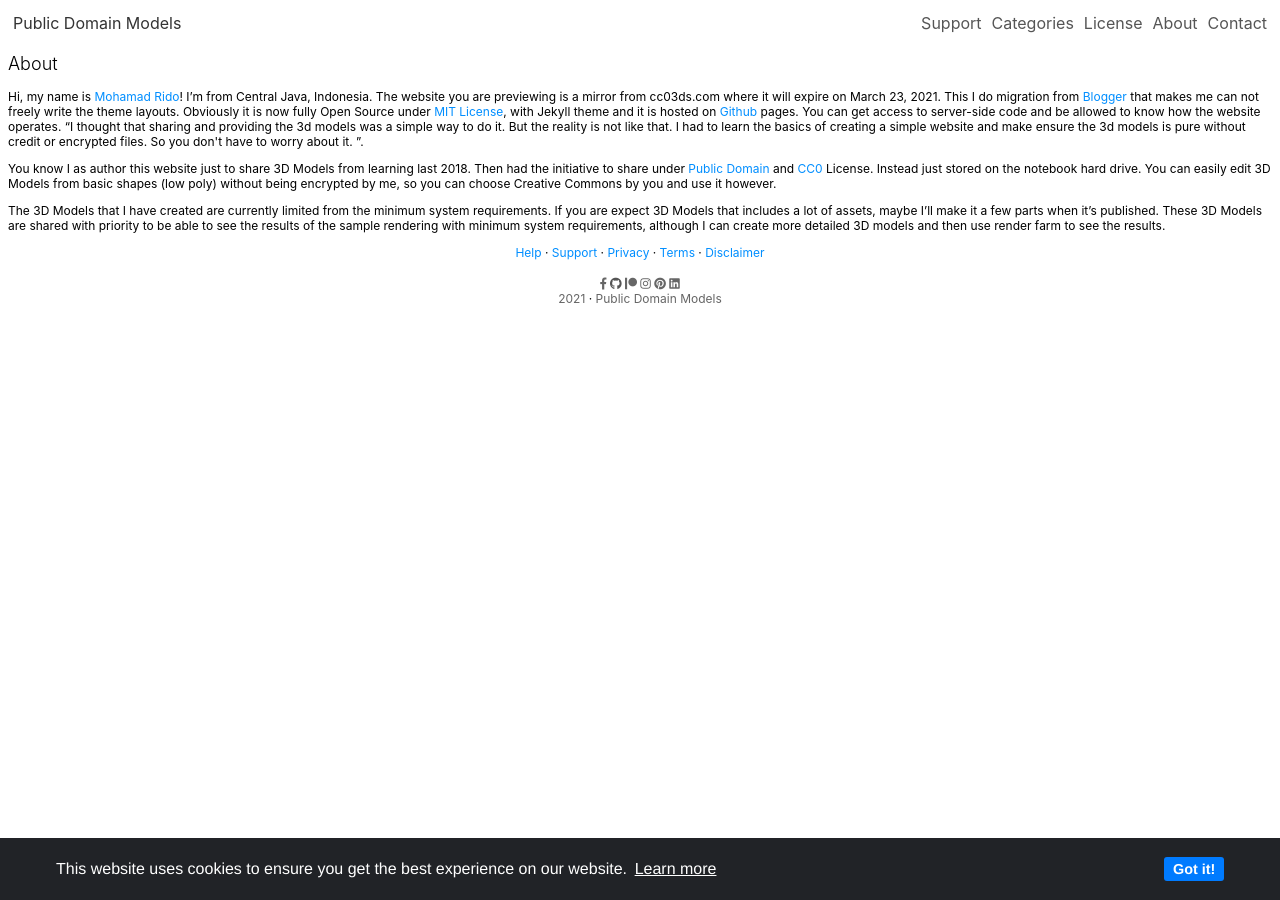
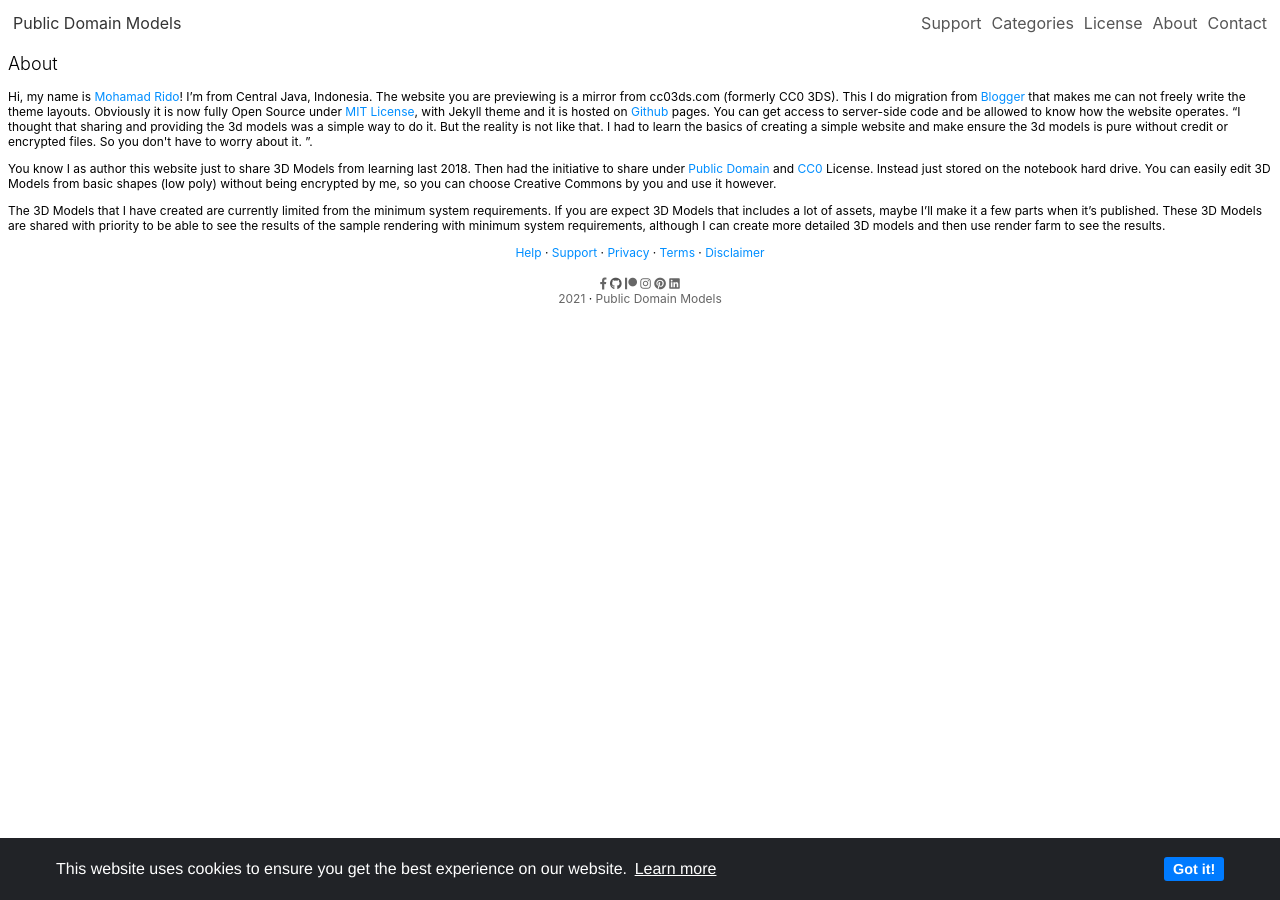
Before and after one commit to mohamadrido/project, a Jekyll site: the page built from about.html, in a window 1280 px wide. Built offline with Jekyll 4.4.1, drawn with Linux system fonts in a browser that asks for light colours; nearby versions of some CDN libraries.

Commit message:
Update about.html

```diff
--- a/about.html
+++ b/about.html
@@ -2,7 +2,7 @@
 layout: page
 title: About
 ---
-<p>Hi, my name is <a style="color: #008eff;" href="https://mohamadrido.artstation.com">Mohamad Rido</a>! I’m from Central Java, Indonesia. The website you are previewing is a mirror from cc03ds.com where it will expire on March 23, 2021. This I do migration from <a style="color: #008eff;" href="https://blogger.com">Blogger</a> that makes me can not freely write the theme layouts. Obviously it is now fully Open Source under <a style="color: #008eff;" href="https://raw.githubusercontent.com/publicdomainmodels/project/main/LICENSE">MIT License</a>, with Jekyll theme and it is hosted on <a style="color: #008eff;" href="https://github.com">Github</a> pages. You can get access to server-side code and be allowed to know how the website operates. “I thought that sharing and providing the 3d models was a simple way to do it. But the reality is not like that. I had to learn the basics of creating a simple website and make ensure the 3d models is pure without credit or encrypted files. So you don't have to worry about it. ”.</p>
+<p>Hi, my name is <a style="color: #008eff;" href="https://mohamadrido.artstation.com">Mohamad Rido</a>! I’m from Central Java, Indonesia. The website you are previewing is a mirror from cc03ds.com (formerly CC0 3DS). This I do migration from <a style="color: #008eff;" href="https://blogger.com">Blogger</a> that makes me can not freely write the theme layouts. Obviously it is now fully Open Source under <a style="color: #008eff;" href="https://raw.githubusercontent.com/publicdomainmodels/project/main/LICENSE">MIT License</a>, with Jekyll theme and it is hosted on <a style="color: #008eff;" href="https://github.com">Github</a> pages. You can get access to server-side code and be allowed to know how the website operates. “I thought that sharing and providing the 3d models was a simple way to do it. But the reality is not like that. I had to learn the basics of creating a simple website and make ensure the 3d models is pure without credit or encrypted files. So you don't have to worry about it. ”.</p>
 <p>You know I as author this website just to share 3D Models from learning last 2018. Then had the initiative to share under <a style="color: #008eff;" href="https://creativecommons.org/publicdomain/mark/1.0">Public Domain</a> and <a style="color: #008eff;" href="https://creativecommons.org/publicdomain/zero/1.0">CC0</a> License. Instead just stored on the notebook hard drive. You can easily edit 3D Models from basic shapes (low poly) without being encrypted by me, so you can choose Creative Commons by you and use it however.</p>
 <p>The 3D Models that I have created are currently limited from the minimum system requirements. If you are expect 3D Models that includes a lot of assets, maybe I’ll make it a few parts when it’s published. These 3D Models are shared with priority to be able to see the results of the sample rendering with minimum system requirements, although I can create more detailed 3D models and then use render farm to see the results.</p>
 <div style="text-align: center;">
```
